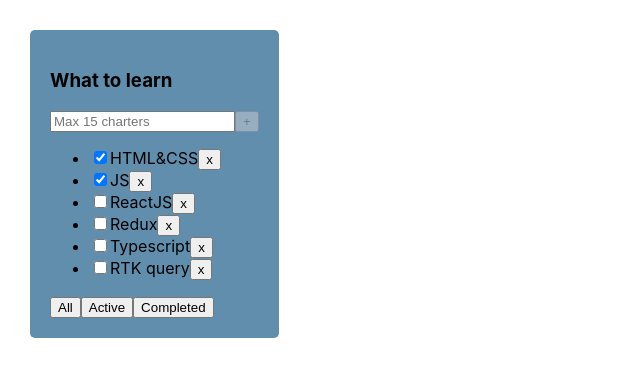
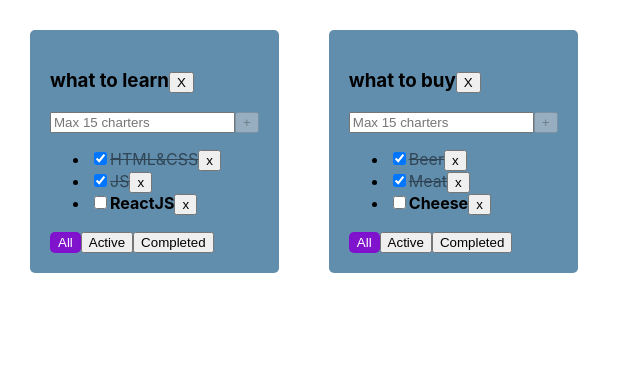
Before and after one commit to RusCherep/todolist-01, a React (Vite) app: page / in a window 1280 px wide. Shown: the top 376 px of the page, without its empty margins (0-640 px from the left). Built offline with nearby package versions, Linux system fonts and the light colour scheme.

Commit message:
add second todolist with delete todolist function

```diff
--- a/src/App.css
+++ b/src/App.css
@@ -10,3 +10,22 @@
   padding: 20px;
   border-radius: 5px;
 }
+.task{
+  font-weight:bold;
+}
+
+.task-done{
+  opacity:0.5;
+  text-decoration: line-through;
+}
+.btn-filter-active{
+  background-color: rgba(130, 14, 207, 0.95);
+  border: 2px solid rgba(130, 14, 207, 0.95);
+  border-radius: 5px;
+  color: white;
+
+}
+.error{
+  border: 2px solid red;
+  outline:none;
+}
--- a/src/App.tsx
+++ b/src/App.tsx
@@ -4,62 +4,135 @@ import {v1} from "uuid";
 import {Task, ToDoList} from "./ToDoListOnChange.tsx";
 
 export type FilterValues = "All" | "Active" | "Completed"
+
+export type TodolistType = {
+    id: string
+    title: string
+    filter: FilterValues
+}
+
+export type TasksStateType = {
+    [ToDoListId: string]: Task[]
+}
+
 //CRUD
 export function App() {
 
-//BLL
-    const [tasks, setTasks] =
-        useState([
+    const todolistId_1 = v1()
+    const todolistId_2 = v1()
+
+    const [todoLists, setTodoLists] = useState<TodolistType[]>([
+        {id: todolistId_1, title: "what to learn", filter: "All"},
+        {id: todolistId_2, title: "what to buy", filter: "All"}
+    ])
+
+
+    const [tasks, setTasks] = useState<TasksStateType>({
+        [todolistId_1]: [
             {id: v1(), title: 'HTML&CSS', isDone: true},
             {id: v1(), title: 'JS', isDone: true},
-            {id: v1(), title: 'ReactJS', isDone: false},
-            {id: v1(), title: 'Redux', isDone: false},
-            {id: v1(), title: 'Typescript', isDone: false},
-            {id: v1(), title: 'RTK query', isDone: false},
-        ])
+            {id: v1(), title: 'ReactJS', isDone: false}
+        ],
+        [todolistId_2]: [
+            {id: v1(), title: 'Beer', isDone: true},
+            {id: v1(), title: 'Meat', isDone: true},
+            {id: v1(), title: 'Cheese', isDone: false}
+        ]
+    });
+
+//BLL
+
 //UI
 
     //create task
-    const createTask=(title:string)=>{
-        const newTask:Task={
-            id: v1(),
-            title: title,
-            isDone: false
-        }
-         const newTasks = [newTask, ...tasks]
-         setTasks(newTasks)
+    const createTask = (title: Task["title"], todolistId: TodolistType["id"]) => {
+        // const newTask: Task = {
+        //     id: v1(),
+        //     title: title,
+        //     isDone: false
+        // }
+        // const updatedTasks = [...tasks[todolistId],newTask]
+        // const nexTasksState = {...tasks,[todolistId]:updatedTasks}
+        // setTasks(nexTasksState)
+
+        setTasks({...tasks, [todolistId]: [...tasks[todolistId], {id: v1(), title, isDone: false}]})
     }
 
 
-    //filter
-    const [filter, setFilter] = useState<FilterValues>("All")
+    //update
+    const changeTaskStatus = (taskId: Task["id"], newStatus: Task["isDone"], todolistId: TodolistType["id"]) => {
+        // const todolistTasks = tasks[todolistId]
+        // const updatedTasks = todolistTasks.map(t=>t.id ===taskId?{...t,isDone:newStatus} :t)
+        // const nextState = {...tasks,[todolistId] :updatedTasks}
+        // setTasks(nextState)
 
-    let filteretdTasks = tasks;
+        setTasks({
+            ...tasks,
+            [todolistId]: tasks[todolistId].map(t => t.id === taskId ? {...t, isDone: newStatus} : t)
+        })
 
-    if (filter === "Active"){
-        filteretdTasks = tasks.filter(t=>!t.isDone)
-    }
-    if (filter === "Completed"){
-        filteretdTasks = tasks.filter(t=>t.isDone)
-    }
-
-    const changeToDoListFilter = (nextFilter:FilterValues)=>{
-        setFilter(nextFilter);
     }
 
     //delete task
-    const deleteTasks = (taskId: Task["id"]) => {
-        const nextTasks = tasks.filter(t => t.id !== taskId)
-        setTasks(nextTasks);
+    const deleteTasks = (taskId: Task["id"], todolistId: TodolistType["id"]) => {
+        // const todolistTasks = tasks[todolistId]
+        // const updatedTasks = todolistTasks.filter(t => t.id !== taskId)
+        // const nextState = {...tasks,[todolistId]:updatedTasks}
+        // setTasks(nextState);
+
+        setTasks({
+            ...tasks,
+            [todolistId]: tasks[todolistId].filter(t => t.id !== taskId)
+        })
     }
+
+    const changeToDoListFilter = (nextFilter: FilterValues, todolistId: TodolistType["id"]) => {
+        const nextState = todoLists.map(tl => tl.id === todolistId ? {...tl, filter:nextFilter} : tl)
+        setTodoLists(nextState)
+    }
+
+    /*const deleteAllTasks = (todolistId: string) => {
+        setTasks([todolistId]:[])
+    }*/
+
+    const deleteTodolist = (todolistId: TodolistType["id"]) => {
+        const nextState = todoLists.filter(tl => tl.id !== todolistId)
+        setTodoLists(nextState)
+    }
+
+
+    //UI - read
+
+    const todolistsComponents = todoLists.map(tl => {
+        let filteredTasks = tasks[tl.id];
+
+        if (tl.filter === "Active") {
+            filteredTasks = tasks[tl.id].filter(t => !t.isDone)
+        }
+        if (tl.filter === "Completed") {
+            filteredTasks = tasks[tl.id].filter(t => t.isDone)
+        }
+
+        return (<ToDoList
+            key={tl.id}
+            tasks={filteredTasks}
+            title={tl.title}
+            filter={tl.filter}
+            todolistId={tl.id}
+            deleteTasks={deleteTasks}
+            deleteTodolist={deleteTodolist}
+            changeToDoListFilter={changeToDoListFilter}
+            createTask={createTask}
+            changeTaskStatus={changeTaskStatus}
+            // deleteAllTasks={deleteAllTasks}
+        />)
+
+    })
+
 
     return (
         <div className="app">
-            <ToDoList tasks={filteretdTasks}
-                      title={"What to learn"}
-                      deleteTasks={deleteTasks}
-                      changeToDoListFilter={changeToDoListFilter}
-                      createTask={createTask} />
+            {todolistsComponents}
         </div>
     )
 }
--- a/src/Button.tsx
+++ b/src/Button.tsx
@@ -3,11 +3,12 @@ type ButonType = {
     title:string
     disabled?:boolean
     onClickHandler?: () => void
+    classes?: string
 }
 //Button Template
 
-export const ButtonTemplate = ({title, onClickHandler, disabled}:ButonType) =>{
+export const ButtonTemplate = ({title, onClickHandler, disabled, classes}:ButonType) =>{
     return(
-        <button disabled={disabled} onClick={onClickHandler}>{title}</button>
+        <button className={classes} disabled={disabled} onClick={onClickHandler}>{title}</button>
     )
 }
--- a/src/ToDoListOnChange.tsx
+++ b/src/ToDoListOnChange.tsx
@@ -1,7 +1,6 @@
 import {ButtonTemplate} from "./Button.tsx";
-import {FilterValues} from "./App.tsx";
+import {FilterValues, TodolistType} from "./App.tsx";
 import {ChangeEvent, useState, KeyboardEvent} from "react";
-
 
 
 export type Task = {
@@ -15,50 +14,86 @@ export type Task = {
 type Props = {
     title: string
     tasks: Task[]
-    deleteTasks: (taskId: Task["id"]) => void
-    createTask:(title:string)=>void;
-    changeToDoListFilter:(nextFilter:FilterValues)=>void
-
+    filter: FilterValues
+    todolistId: TodolistType["id"]
+    deleteTasks: (taskId: Task["id"], todolistId: TodolistType["id"]) => void
+    deleteTodolist: (todolistId: TodolistType["id"]) => void
+    createTask: (title: Task["title"], todolistId: TodolistType["id"]) => void;
+    changeToDoListFilter: (nextFilter: FilterValues, todolistId: TodolistType["id"]) => void
+    changeTaskStatus: (taskId: Task["id"], newStatus: Task["isDone"], todolistId:TodolistType["id"]) => void
+    // deleteAllTasks: () => void
 }
 
 
+export const ToDoList = ({
+                             title,
+                             tasks,
+                             filter,
+                             createTask,
+                             todolistId,
+                             deleteTasks,
+                             deleteTodolist,
+                             changeTaskStatus,
+                             // deleteAllTasks,
+                             changeToDoListFilter
+                         }: Props) => {
+    const [taskTitle, setTaskTitle] = useState("")
 
-export const ToDoList = ({title, tasks, deleteTasks, changeToDoListFilter, createTask}: Props) => {
-    const [taskTitle, setTaskTitle]= useState("")
+    const [error, setError] = useState(false)
 
-    const createTaskHandler=() =>{
-        createTask(taskTitle);
+
+    const createTaskHandler = () => {
+        const trimmedTitle = taskTitle.trim()
+        if (trimmedTitle) {
+            createTask(trimmedTitle, todolistId);
+        } else {
+            setError(true)
+        }
         setTaskTitle("");
     }
     const IsAddTaskPossible = taskTitle !== "" && taskTitle.length <= 15
 
-    const onChangeTascTitleHandler = (e:ChangeEvent<HTMLInputElement>)=>setTaskTitle(e.currentTarget.value)
+    const onChangeTaskTitleHandler = (e: ChangeEvent<HTMLInputElement>) => {
+        error && setError(false);
+        setTaskTitle(e.currentTarget.value)
+    }
 
-    const onKeyDownCreateTaskHandler = (e:KeyboardEvent<HTMLInputElement>)=>{
-        if (e.key === "Enter" && IsAddTaskPossible){
+    const onKeyDownCreateTaskHandler = (e: KeyboardEvent<HTMLInputElement>) => {
+        if (e.key === "Enter" && IsAddTaskPossible) {
             createTaskHandler()
         }
     }
 
-    const maxTaskTitleLenght = 15
+const deleteTodolistHandler = ()=> ()=>{deleteTodolist(todolistId)}
+
+    const maxTaskTitleLength = 15
 
     return (
         <div>
-            <h3>{title}</h3>
+            <h3>
+                {title}
+                <ButtonTemplate title={"X"} onClickHandler={deleteTodolistHandler()}/>
+            </h3>
             <div>
                 <input
                     value={taskTitle}
-                    placeholder={`Max ${maxTaskTitleLenght} charters`}
-                    onChange={onChangeTascTitleHandler}
+                    className={error ? "error" : ""}
+                    placeholder={`Max ${maxTaskTitleLength} charters`}
+                    onChange={onChangeTaskTitleHandler}
                     onKeyDown={onKeyDownCreateTaskHandler}
                 />
 
                 <ButtonTemplate title={"+"}
                                 disabled={!IsAddTaskPossible}
-                                onClickHandler={()=>createTaskHandler()}/>
-                {taskTitle && taskTitle.length < maxTaskTitleLenght && <div>rest {maxTaskTitleLenght-taskTitle.length}</div>}
-                {taskTitle && taskTitle.length === maxTaskTitleLenght && <div>Max charters for task</div>}
-                {taskTitle && taskTitle.length >maxTaskTitleLenght && <div>More then {maxTaskTitleLenght} charters</div>}
+                                onClickHandler={() => createTaskHandler()}/>
+
+                {taskTitle && taskTitle.length < maxTaskTitleLength &&
+                    <div>rest {maxTaskTitleLength - taskTitle.length}</div>}
+                {taskTitle && taskTitle.length === maxTaskTitleLength && <div>Max charters for task</div>}
+                {taskTitle && taskTitle.length > maxTaskTitleLength &&
+                    <div>More then {maxTaskTitleLength} charters</div>}
+                {error && <div style={{color: "red"}}>Enter valid title</div>}
+
             </div>
 
             {tasks.length === 0
@@ -70,10 +105,14 @@ export const ToDoList = ({title, tasks, deleteTasks, changeToDoListFilter, creat
                         {tasks.map(task => {
                             return (
                                 <li key={task.id}>
-                                    <input type="checkbox" checked={task.isDone}/>
-                                    <span>{task.title}</span>
+                                    <input
+                                        type="checkbox"
+                                        checked={task.isDone}
+                                        onChange={(e) => changeTaskStatus(task.id, e.currentTarget.checked, todolistId)}
+                                    />
+                                    <span className={task.isDone ? "task-done" : "task"}>{task.title}</span>
                                     <ButtonTemplate title={"x"}
-                                                    onClickHandler={() => deleteTasks(task.id)}/>
+                                                    onClickHandler={() => deleteTasks(task.id, todolistId)}/>
 
                                 </li>
                             )
@@ -81,9 +120,18 @@ export const ToDoList = ({title, tasks, deleteTasks, changeToDoListFilter, creat
                     </ul>
                 )}
             <div>
-                <ButtonTemplate title={"All"} onClickHandler={()=>changeToDoListFilter("All")}/>
-                <ButtonTemplate title={"Active"} onClickHandler={()=>changeToDoListFilter("Active")}/>
-                <ButtonTemplate title={"Completed"} onClickHandler={()=>changeToDoListFilter("Completed")}/>
+                <ButtonTemplate classes={filter === "All" ? "btn-filter-active" : ""} title={"All"}
+                                onClickHandler={() => changeToDoListFilter("All", todolistId)}/>
+                <ButtonTemplate classes={filter === "Active" ? "btn-filter-active" : ""} title={"Active"}
+                                onClickHandler={() => changeToDoListFilter("Active", todolistId)}/>
+                <ButtonTemplate classes={filter === "Completed" ? "btn-filter-active" : ""} title={"Completed"}
+                                onClickHandler={() => changeToDoListFilter("Completed", todolistId)}/>
             </div>
+
+            {/*<div>
+                <ButtonTemplate title={"Delete All"} onClickHandler={() => {
+                    deleteAllTasks()
+                }}/>
+            </div>*/}
         </div>)
 }
```
